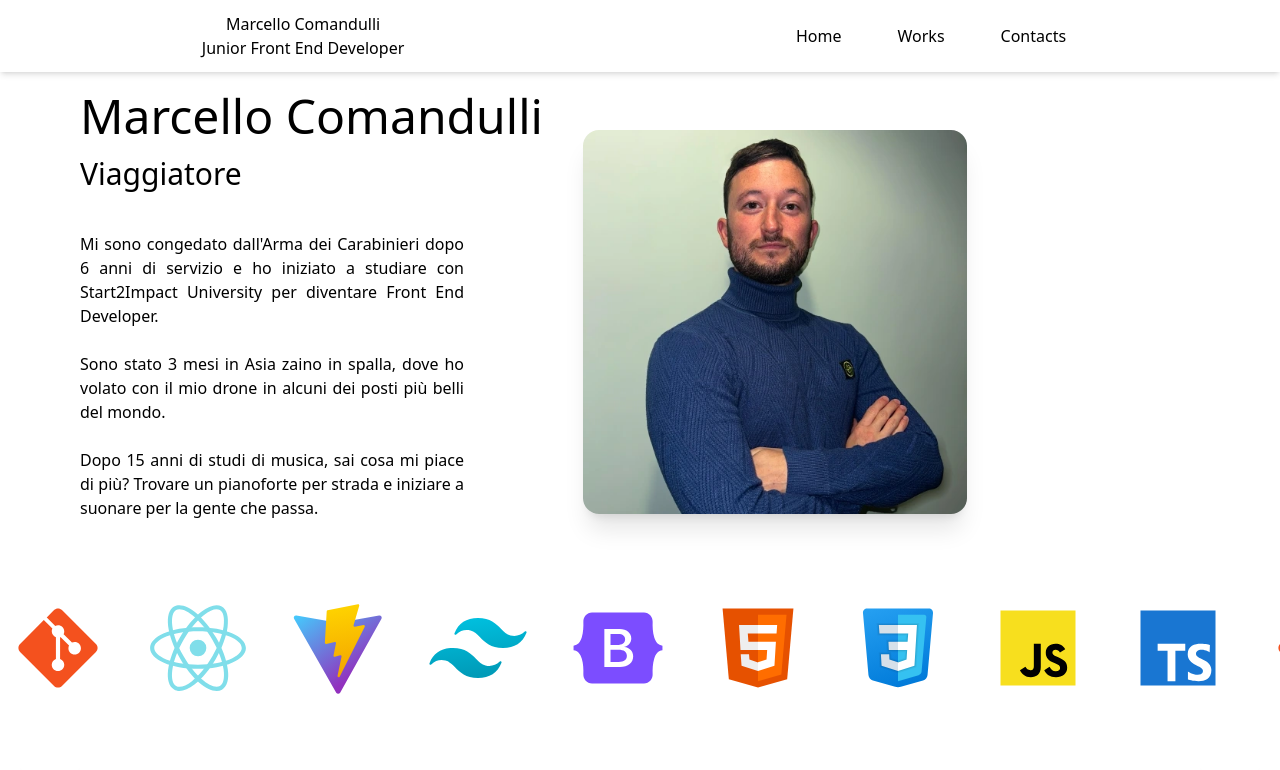
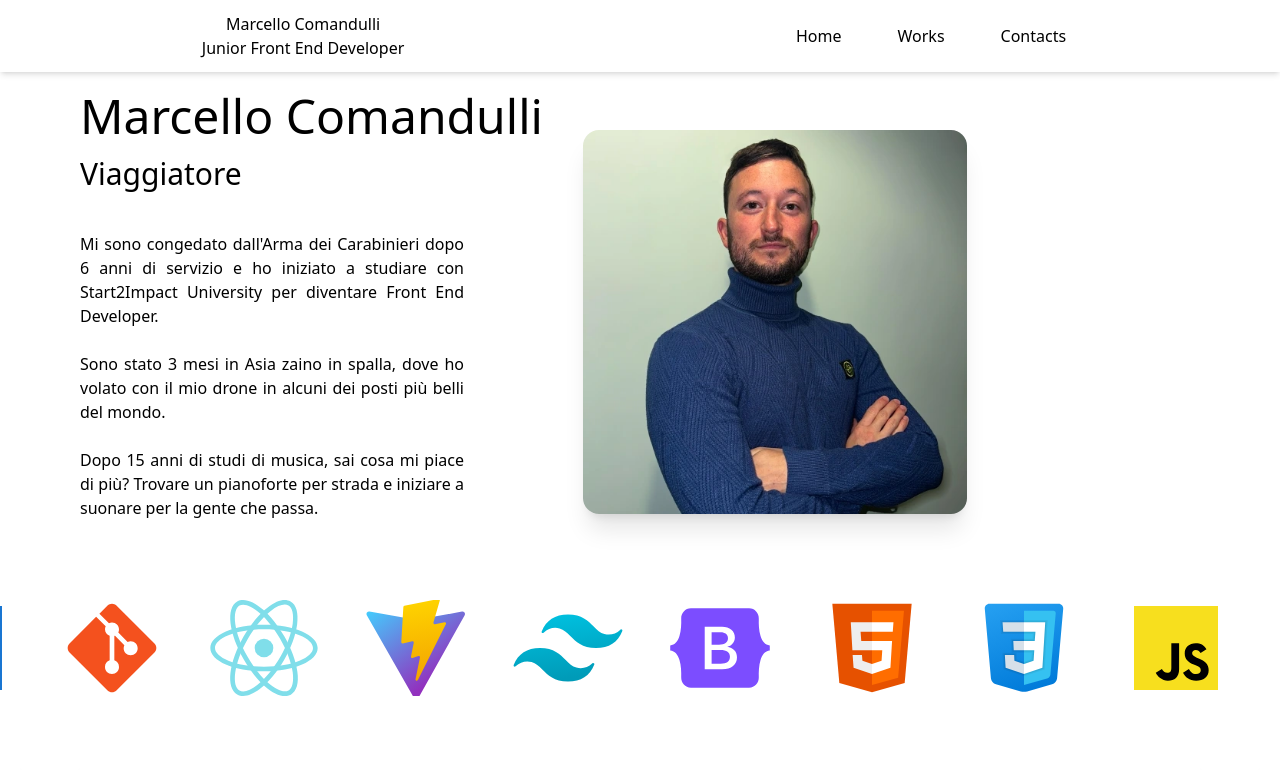
Before and after one commit to marcellocomandulli/portfolio, a React (Vite) app: page / in a window 1280 px wide. Shown: the top 770 px of the page. Built offline with nearby package versions, Linux system fonts and the light colour scheme.

Commit message:
fixed animation

```diff
--- a/src/components/LogoSlider.tsx
+++ b/src/components/LogoSlider.tsx
@@ -14,9 +14,8 @@ export default function LogoSlider() {
           xmlns="http://www.w3.org/2000/svg"
           x="0px"
           y="0px"
-          width="100"
-          height="100"
           viewBox="0 0 48 48"
+          className="w-16 md:w-28"
         >
           <path fill="#E65100" d="M41,5H7l3,34l14,4l14-4L41,5L41,5z"></path>
           <path fill="#FF6D00" d="M24 8L24 39.9 35.2 36.7 37.7 8z"></path>
@@ -38,9 +37,8 @@ export default function LogoSlider() {
           xmlns="http://www.w3.org/2000/svg"
           x="0px"
           y="0px"
-          width="100"
-          height="100"
           viewBox="0 0 48 48"
+          className="w-16 md:w-28"
         >
           <linearGradient
             id="TQDriqswrKwPOniLrPT12a_7gdY5qNXaKC0_gr1"
@@ -87,8 +85,7 @@ export default function LogoSlider() {
           xmlns="http://www.w3.org/2000/svg"
           x="0px"
           y="0px"
-          width="100"
-          height="100"
+          className="w-16 md:w-28"
           viewBox="0 0 48 48"
         >
           <path fill="#f7df1e" d="M6,42V6h36v36H6z"></path>
@@ -106,8 +103,7 @@ export default function LogoSlider() {
           xmlns="http://www.w3.org/2000/svg"
           x="0px"
           y="0px"
-          width="100"
-          height="100"
+          className="w-16 md:w-28"
           viewBox="0 0 48 48"
         >
           <rect width="36" height="36" x="6" y="6" fill="#1976d2"></rect>
@@ -129,8 +125,7 @@ export default function LogoSlider() {
           xmlns="http://www.w3.org/2000/svg"
           x="0px"
           y="0px"
-          width="100"
-          height="100"
+          className="w-16 md:w-28"
           viewBox="0 0 48 48"
         >
           <path
@@ -147,8 +142,7 @@ export default function LogoSlider() {
           xmlns="http://www.w3.org/2000/svg"
           x="0px"
           y="0px"
-          width="100"
-          height="100"
+          className="w-16 md:w-28"
           viewBox="0 0 48 48"
         >
           <path
@@ -174,8 +168,7 @@ export default function LogoSlider() {
           xmlns="http://www.w3.org/2000/svg"
           x="0px"
           y="0px"
-          width="100"
-          height="100"
+          className="w-16 md:w-28"
           viewBox="0 0 48 48"
         >
           <linearGradient
@@ -220,8 +213,7 @@ export default function LogoSlider() {
           xmlns="http://www.w3.org/2000/svg"
           x="0px"
           y="0px"
-          width="100"
-          height="100"
+          className="w-16 md:w-28"
           viewBox="0 0 48 48"
         >
           <linearGradient
@@ -249,8 +241,7 @@ export default function LogoSlider() {
           xmlns="http://www.w3.org/2000/svg"
           x="0px"
           y="0px"
-          width="100"
-          height="100"
+          className="w-16 md:w-28"
           viewBox="0 0 48 48"
         >
           <path
@@ -269,7 +260,12 @@ export default function LogoSlider() {
   return (
     <>
       <div>
-        <Marquee pauseOnHover={true} speed={100} autoFill={true} className="h-24 overflow-y-hidden my-10">
+        <Marquee
+          pauseOnHover={true}
+          speed={100}
+          autoFill={true}
+          className="h-24 overflow-y-hidden my-10"
+        >
           {images.map((image) => (
             <div className="mx-5">{image.svg}</div>
           ))}
--- a/src/pages/works.tsx
+++ b/src/pages/works.tsx
@@ -130,15 +130,14 @@ export default function Works() {
 
         <div className="flex flex-col items-center mb-4 md:flex-row md:justify-center md:flex-wrap">
           {projects.map((project) => (
-
             <figure
               key={project.id}
-              className={`w-80 p-2 mx-5 my-7 rounded-lg shadow-lg md:w-96 md:mx-7 transition-transform duration-500 ease-in-out ${
+              className={`w-80 p-2 mx-5 my-7 rounded-lg shadow-lg md:w-96 md:mx-7 transition-all duration-500 ease-in-out ${
                 activeProject === project.id
-                  ? "fixed top-1/2 left-1/2 -translate-x-1/2 -translate-y-1/2 scale-150 z-40 bg-[#ffffff]"
+                  ? "fixed top-40 scale-105 md:scale-150 z-40 bg-[#ffffff] animate-zoomIn"
                   : activeProject !== null
                   ? "blur-sm"
-                  : "relative hover:scale-110"
+                  : "relative md:hover:scale-110"
               }`}
               onClick={(e) => {
                 e.stopPropagation();
@@ -171,13 +170,13 @@ export default function Works() {
                         xmlns="http://www.w3.org/2000/svg"
                         fill="none"
                         viewBox="0 0 24 24"
-                        stroke-width="1.5"
+                        strokeWidth="1.5"
                         stroke="currentColor"
                         className="size-4"
                       >
                         <path
-                          stroke-linecap="round"
-                          stroke-linejoin="round"
+                          strokeLinecap="round"
+                          strokeLinejoin="round"
                           d="m4.5 19.5 15-15m0 0H8.25m11.25 0v11.25"
                         />
                       </svg>
@@ -190,13 +189,13 @@ export default function Works() {
                         xmlns="http://www.w3.org/2000/svg"
                         fill="none"
                         viewBox="0 0 24 24"
-                        stroke-width="1.5"
+                        strokeWidth="1.5"
                         stroke="currentColor"
                         className="size-4"
                       >
                         <path
-                          stroke-linecap="round"
-                          stroke-linejoin="round"
+                          strokeLinecap="round"
+                          strokeLinejoin="round"
                           d="m4.5 19.5 15-15m0 0H8.25m11.25 0v11.25"
                         />
                       </svg>
--- a/tailwind.config.js
+++ b/tailwind.config.js
@@ -2,7 +2,17 @@
 export default {
   content: ["./index.html", "./src/**/*.{js,ts,jsx,tsx}"],
   theme: {
-    extend: {},
+    extend: {
+      animation: {
+        zoomIn: 'zoomIn 0.5s ease-in-out',
+      },
+      keyframes: {
+        zoomIn: {
+          '0%': { transform: 'scale(0)', opacity: '0' },
+          '100%': { transform: 'scale(1)', opacity: '1' },
+        },
+      },
+    },
   },
   plugins: [],
 };
```
